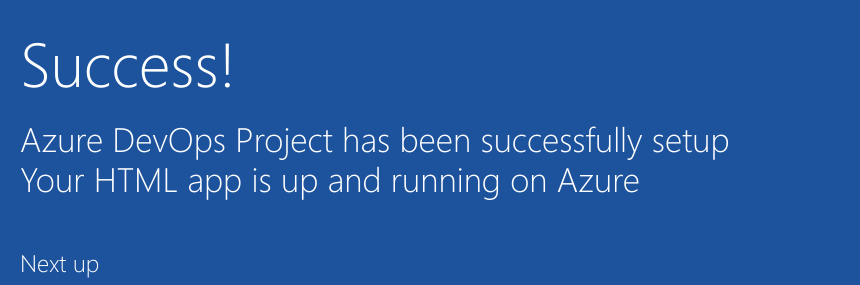
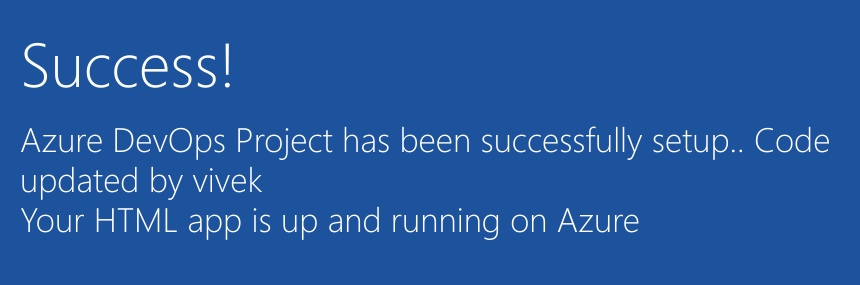
Before and after one commit to Vivek22c/Edureka_assignment2, a plain HTML site: page index.html in a window 1280 px wide. Shown: the part 352-637 px from the top of the page, 205-1065 px from the left. Drawn offline with Linux system fonts and the light colour scheme.

Commit message:
Edited base code in branch feature1

```diff
--- a/index.html
+++ b/index.html
@@ -19,7 +19,7 @@
         </div>
             <div class="content-body">
                 <div class="success-text">Success!</div>
-                <div class="description line-1"> Azure DevOps Project has been successfully setup</div>
+                <div class="description line-1"> Azure DevOps Project has been successfully setup.. Code updated by vivek </div>
                 <div class="description line-2"> Your HTML app is up and running on Azure</div>
                 <div class="next-steps-container">
                     <div class="next-steps-header">Next up</div>
```
